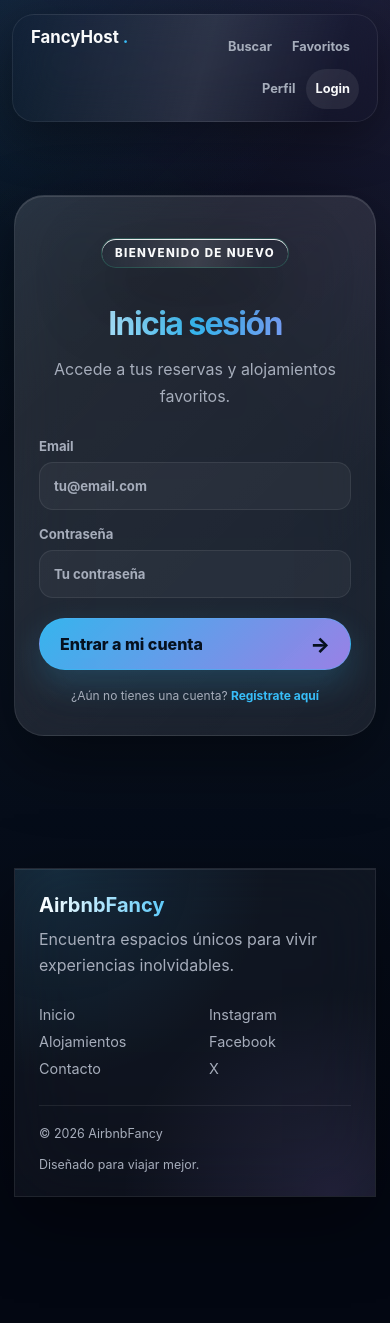
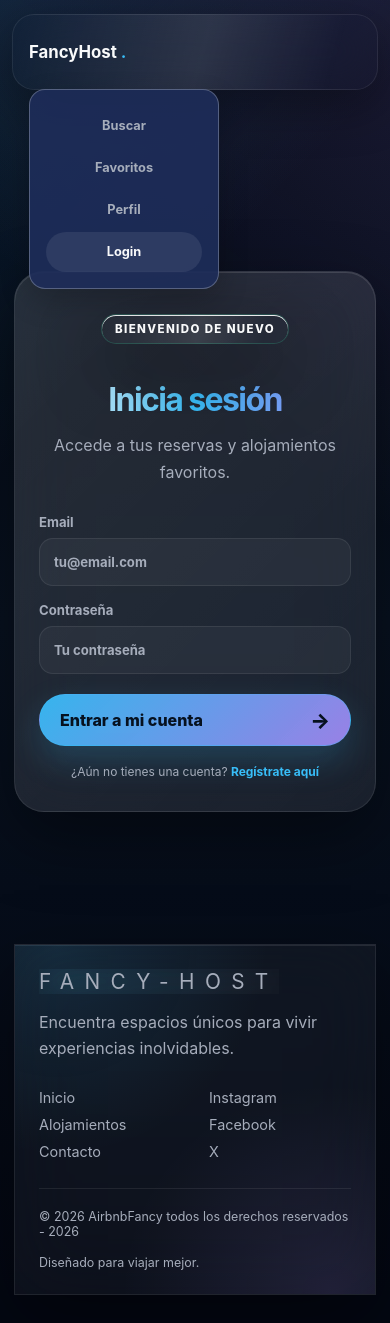
Before and after one commit to Rosellpc/AirbnbFancy, a React (Vite) app: page /login in a window 390 px wide. Before the commit the page ends 1225 px from the top, so only its background shows below. Built offline with nearby package versions, Linux system fonts and the light colour scheme.

Commit message:
The last change my friend

```diff
--- a/src/components/layout/Footer.tsx
+++ b/src/components/layout/Footer.tsx
@@ -1,9 +1,11 @@
+import "../../style/Footer.css";
+
 export function Footer() {
   return (
     <footer className="footer">
       <div className="footer-content">
         <div className="footer-brand">
-          <h2>AirbnbFancy</h2>
+          <h2 className="footer-logo-glass">FANCY-HOST</h2>
           <p>Encuentra espacios únicos para vivir experiencias inolvidables.</p>
         </div>
 
@@ -21,7 +23,7 @@ export function Footer() {
       </div>
 
       <div className="footer-bottom">
-        <span>© {new Date().getFullYear()} AirbnbFancy</span>
+        <span>© {new Date().getFullYear()} AirbnbFancy todos los derechos reservados - 2026</span>
         <span>Diseñado para viajar mejor.</span>
       </div>
     </footer>
--- a/src/components/layout/Header.tsx
+++ b/src/components/layout/Header.tsx
@@ -1,27 +1,49 @@
+import { useState } from "react";
 import { Link, NavLink, useNavigate } from "react-router-dom";
 import { isAuthenticated, logout } from "../../utils/auth";
+import "../../style/Header.css";
 
 export function Header() {
   const navigate = useNavigate();
+  const [menuOpen, setMenuOpen] = useState(false);
+
+  const closeMenu = () => setMenuOpen(false);
 
   const handleLogout = () => {
     logout();
+    closeMenu();
     navigate("/");
   };
 
   return (
     <header className="header">
-      <h1 className="logo"><Link to="/">FancyHost</Link></h1>
-      <nav className="nav">
-        <NavLink to="/search">Buscar</NavLink>
-        <NavLink to="/favorites">Favoritos</NavLink>
-        <NavLink to="/profile">Perfil</NavLink>
+      <h1 className="logo">
+        <Link to="/" onClick={closeMenu}>FancyHost</Link>
+      </h1>
+
+      <button
+        className="menu-toggle"
+        type="button"
+        aria-label={menuOpen ? "Cerrar menú" : "Abrir menú"}
+        aria-expanded={menuOpen}
+        onClick={() => setMenuOpen((open) => !open)}
+      >
+        <span />
+        <span />
+        <span />
+      </button>
+
+      <nav className={`nav ${menuOpen ? "nav-open" : ""}`}>
+        <NavLink to="/search" onClick={closeMenu}>Buscar</NavLink>
+        <NavLink to="/favorites" onClick={closeMenu}>Favoritos</NavLink>
+        <NavLink to="/profile" onClick={closeMenu}>Perfil</NavLink>
+
         {isAuthenticated() ? (
           <button type="button" onClick={handleLogout}>
             Salir
           </button>
         ) : (
-          <NavLink to="/login">Login</NavLink>
+          <NavLink to="/login" onClick={closeMenu}>Login</NavLink>
         )}
       </nav>
     </header>
--- a/src/index.css
+++ b/src/index.css
@@ -558,106 +558,60 @@ img {
   }
 }
 
-/* Estylos del Footer */
-
-.footer {
-  position: relative;
-  width: min(100%, auto);
-  margin: 24px auto 28px;
-  padding: 32px;
-  overflow: hidden;
-  border: 1px solid var(--border-soft);
-  background: var(--surface);
-  box-shadow: var(--shadow-deep), inset 0 1px 0 rgba(255, 255, 255, 0.09);
-  backdrop-filter: blur(34px);
-  -webkit-backdrop-filter: blur(34px);
+/* Nav burguer para móviles */
+.menu-toggle {
+  display: none;
+  width: 42px;
+  height: 42px;
+  padding: 8px;
+  border: 0;
+  border-radius: 12px;
+  background: rgba(255, 255, 255, 0.2);
+  cursor: pointer;
 }
 
-.footer::before {
-  content: "";
-  position: absolute;
-  inset: 0;
-  pointer-events: none;
-  background:
-    radial-gradient(circle 300px at 12% 0%, rgba(56, 189, 248, 0.12), transparent 70%),
-    radial-gradient(circle 300px at 88% 100%, rgba(167, 139, 250, 0.12), transparent 70%);
+.menu-toggle span {
+  display: block;
+  height: 2px;
+  margin: 5px 0;
+  background: #fff;
+  border-radius: 2px;
 }
 
-.footer-content,
-.footer-bottom {
-  position: relative;
-  z-index: 1;
-}
-
-.footer-content {
-  display: grid;
-  grid-template-columns: 1.5fr 1fr 1fr;
-  gap: 28px;
-  padding-bottom: 28px;
-}
-
-.footer-brand h2 {
-  margin: 0 0 10px;
-  background: linear-gradient(90deg, #fff, var(--accent-cyan), var(--accent-violet));
-  background-clip: text;
-  -webkit-background-clip: text;
-  -webkit-text-fill-color: transparent;
-  font-size: 1.25rem;
-}
-
-.footer-brand p {
-  max-width: 310px;
-  margin: 0;
-  color: var(--text-muted);
-  line-height: 1.6;
-}
-
-.footer-links,
-.footer-social {
-  display: flex;
-  flex-direction: column;
-  align-items: flex-start;
-  gap: 10px;
-}
-
-.footer-links a,
-.footer-social a {
-  color: var(--text-muted);
-  font-size: 0.9rem;
-  transition: color 0.25s ease, transform 0.25s ease;
-}
-
-.footer-links a:hover,
-.footer-social a:hover {
-  color: var(--text-main);
-  transform: translateX(3px);
-}
-
-.footer-bottom {
-  display: flex;
-  justify-content: space-between;
-  gap: 16px;
-  padding-top: 20px;
-  border-top: 1px solid var(--border-soft);
-  color: var(--text-muted);
-  font-size: 0.78rem;
-}
-
-@media (max-width: 620px) {
-  .footer {
-    width: calc(100% - 28px);
-    padding: 24px;
+@media (max-width: 768px) {
+  .header {
+    position: relative;
   }
 
-  .footer-content {
-    grid-template-columns: 1fr 1fr;
+  .menu-toggle {
+    display: block;
+    margin-left: auto;
   }
 
-  .footer-brand {
-    grid-column: 1 / -1;
+  .nav {
+    display: none;
+    position: absolute;
+    top: calc(100% + 10px);
+    right: 0;
+    z-index: 10;
+    flex-direction: column;
+    gap: 1rem;
+    min-width: 180px;
+    padding: 1rem;
+    border: 1px solid rgba(255, 255, 255, 0.3);
+    border-radius: 18px;
+    background: linear-gradient(115deg, transparent 50%, rgba(255, 255, 255, 0.08) 24%, transparent 50%),
+        linear-gradient(285deg, transparent 12%, rgba(255, 255, 255, 0.1) 48%, transparent 100%);;    box-shadow: 0 12px 30px rgba(0, 0, 0, 0.2);
+    backdrop-filter: blur(18px);
   }
 
-  .footer-bottom {
-    flex-direction: column;
+  .nav.nav-open {
+    display: flex;
+  }
+
+  .nav a,
+  .nav button {
+    width: 100%;
+    text-align: left;
   }
 }
--- a/src/pages/FavoritesPage.tsx
+++ b/src/pages/FavoritesPage.tsx
@@ -1,10 +1,12 @@
 import { PropertyCard } from "../components/properties/PropertyCard";
+import { useNavigate } from "react-router-dom";
 import { PROPERTIES_DATA } from "../data/propertiesData";
 import { getFavoriteIds } from "../utils/favorites";
 import "../style/FavoritesPage.css";
 
 export default function FavoritesPage() {
   const favoriteIds = getFavoriteIds();
+  const navigate = useNavigate();
 
   const favoriteProperties = PROPERTIES_DATA.filter((property) =>
     favoriteIds.includes(property.id),
@@ -27,7 +29,7 @@ export default function FavoritesPage() {
               price={property.price}
               image={property.image}
               type={property.type}
-              onClick={() => {}}
+              onClick={() => navigate(`/properties/${property.id}`)}
             />
           ))}
         </section>
--- a/src/pages/SearchPage.tsx
+++ b/src/pages/SearchPage.tsx
@@ -1,4 +1,4 @@
-import { useSearchParams } from "react-router-dom";
+import { useNavigate, useSearchParams } from "react-router-dom";
 import { PropertyCard } from "../components/properties/PropertyCard";
 import { PROPERTIES_DATA } from "../data/propertiesData";
 import { SearchFilters } from "../components/search/SearchFilter";
@@ -7,6 +7,7 @@ import "../style/SearchFilter.css";
 
 export default function SearchPage() {
   const [searchParams, setSearchParams] = useSearchParams();
+  const navigate = useNavigate();
 
   const destination = searchParams.get("destination") || "";
   const type = searchParams.get("type") || "";
@@ -66,7 +67,7 @@ export default function SearchPage() {
             price={property.price}
             image={property.image}
             type={property.type}
-            onClick={() => {}}
+            onClick={() => navigate(`/properties/${property.id}`)}
           />
         ))}
       </div>
--- /dev/null
+++ b/src/style/Footer.css
@@ -0,0 +1,115 @@
+
+/* Estylos del Footer */
+
+.footer {
+  position: relative;
+  width: min(100%, auto);
+  margin: 24px auto 28px;
+  padding: 32px;
+  overflow: hidden;
+  border: 1px solid var(--border-soft);
+  background: var(--surface);
+  box-shadow: var(--shadow-deep), inset 0 1px 0 rgba(255, 255, 255, 0.09);
+  backdrop-filter: blur(34px);
+  -webkit-backdrop-filter: blur(34px);
+}
+
+.footer::before {
+  content: "";
+  position: absolute;
+  inset: 0;
+  pointer-events: none;
+  background:
+    radial-gradient(circle 300px at 12% 0%, rgba(56, 189, 248, 0.12), transparent 70%),
+    radial-gradient(circle 300px at 88% 100%, rgba(167, 139, 250, 0.12), transparent 70%);
+}
+
+.footer-content,
+.footer-bottom {
+  position: relative;
+  z-index: 1;
+}
+
+.footer-content {
+  display: grid;
+  grid-template-columns: 1.5fr 1fr 1fr;
+  gap: 28px;
+  padding-bottom: 28px;
+}
+
+.footer-logo-glass {
+  display: inline-block;
+  margin: 0;
+  padding: auto, auto;
+  color: var(--text-muted);
+  margin-bottom: 16px;
+  font-size: 1.3rem;
+  font-weight: 400;
+  letter-spacing: 0.5em;
+  background: linear-gradient(
+    135deg,
+    rgba(255, 255, 255, 0.01),
+    rgba(255, 255, 255, 0.01)
+  );
+  backdrop-filter: blur(18px) saturate(150%);
+  -webkit-backdrop-filter: blur(18px) saturate(150%);
+}
+
+
+
+.footer-brand p {
+  max-width: 310px;
+  margin: 0;
+  color: var(--text-muted);
+  line-height: 1.6;
+}
+
+.footer-links,
+.footer-social {
+  display: flex;
+  flex-direction: column;
+  align-items: flex-start;
+  gap: 10px;
+}
+
+.footer-links a,
+.footer-social a {
+  color: var(--text-muted);
+  font-size: 0.9rem;
+  transition: color 0.25s ease, transform 0.25s ease;
+}
+
+.footer-links a:hover,
+.footer-social a:hover {
+  color: var(--text-main);
+  transform: translateX(3px);
+}
+
+.footer-bottom {
+  display: flex;
+  justify-content: space-between;
+  gap: 16px;
+  padding-top: 20px;
+  border-top: 1px solid var(--border-soft);
+  color: var(--text-muted);
+  font-size: 0.78rem;
+}
+
+@media (max-width: 620px) {
+  .footer {
+    width: calc(100% - 28px);
+    padding: 24px;
+  }
+
+  .footer-content {
+    grid-template-columns: 1fr 1fr;
+  }
+
+  .footer-brand {
+    grid-column: 1 / -1;
+  }
+
+  .footer-bottom {
+    flex-direction: column;
+  }
+}
--- /dev/null
+++ b/src/style/Header.css
@@ -0,0 +1,72 @@
+.header {
+  position: relative;
+  display: flex;
+  align-items: center;
+  justify-content: space-between;
+  padding: 1rem 2rem;
+}
+
+.nav {
+  display: flex;
+  align-items: center;
+  gap: 1.25rem;
+}
+
+.menu-toggle {
+  display: none;
+  flex-direction: column;
+  gap: 5px;
+  border: 0;
+  padding: 0.5rem;
+  background: transparent;
+  cursor: pointer;
+}
+
+.menu-toggle span {
+  width: 24px;
+  height: 3px;
+  border-radius: 999px;
+  background: currentColor;
+}
+
+@media (max-width: 768px) {
+  .header {
+    padding: 1rem;
+  }
+
+  .menu-toggle {
+    display: flex;
+    z-index: 2;
+  }
+
+  .nav {
+    position: absolute;
+    top: 100%;
+    right: 1rem;
+    left: 1rem;
+    z-index: 1;
+
+    display: none;
+    flex-direction: column;
+    align-items: stretch;
+    gap: 0.75rem;
+    padding: 1rem;
+
+    border: 1px solid rgba(255, 255, 255, 0.25);
+    border-radius: 1rem;
+    background: rgba(30, 45, 90, 0.92);
+    backdrop-filter: blur(18px);
+    -webkit-backdrop-filter: blur(18px);
+  }
+
+  .nav.nav-open {
+    display: flex;
+  }
+
+  .nav a,
+  .nav button {
+    width: 100%;
+    padding: 0.75rem;
+    text-align: center;
+  }
+}
```
